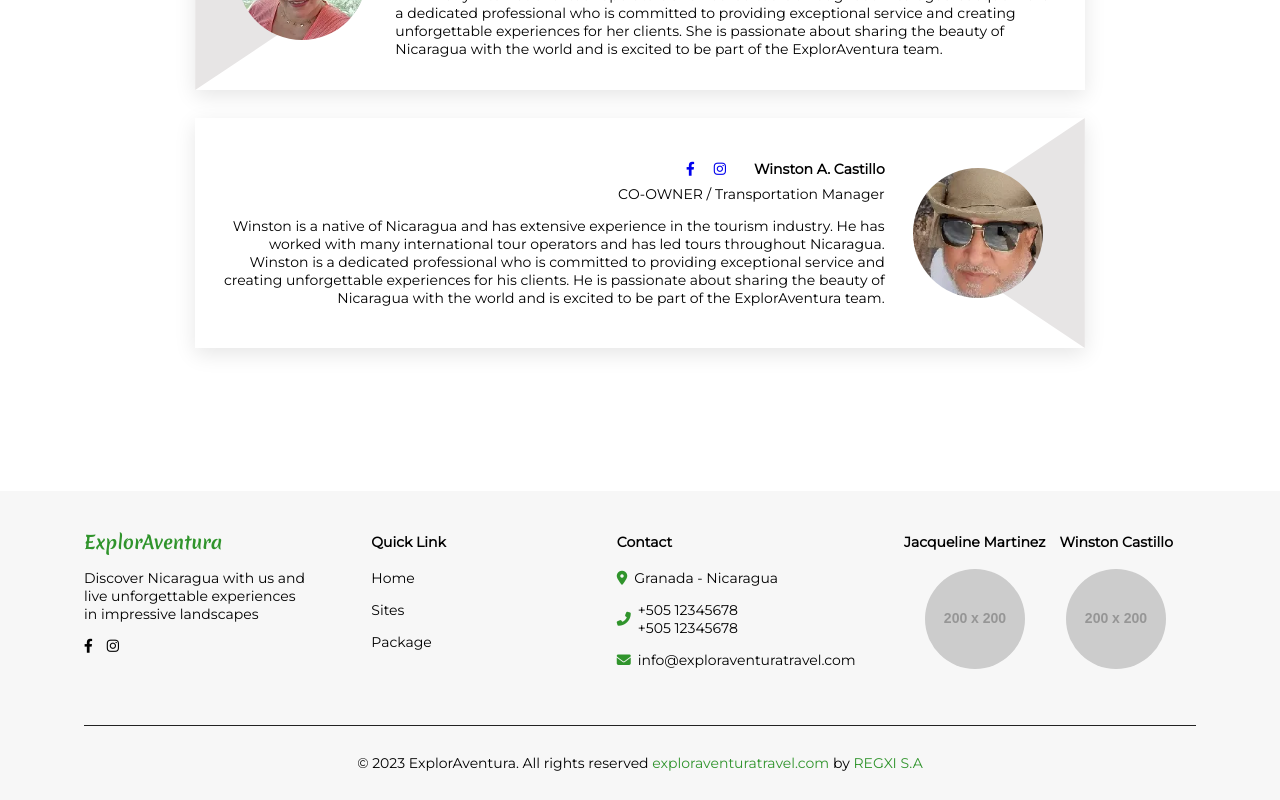
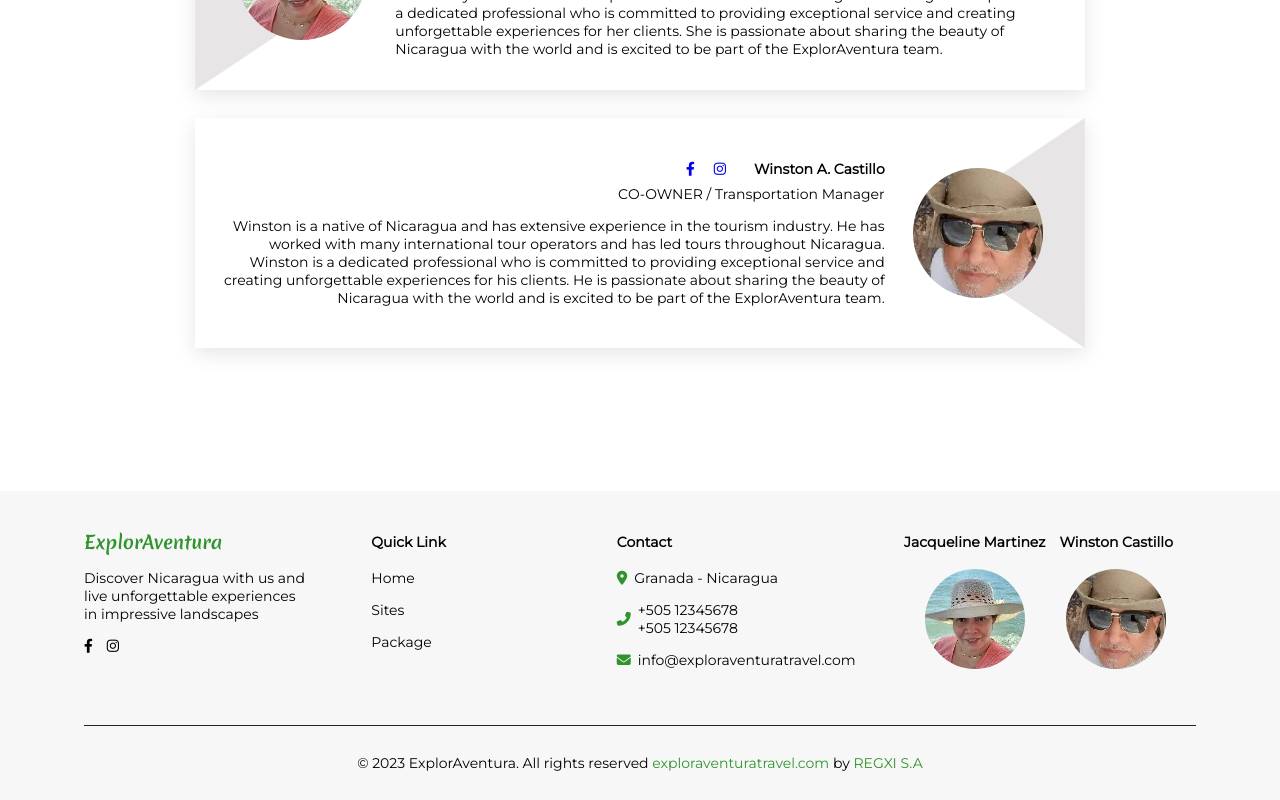
Before and after one commit to REGXI/ExplorAventura, a React (Vite) app: page /about in a window 1280 px wide. Shown: the part 2154-2954 px from the top of the page. Built offline with nearby package versions, Linux system fonts and the light colour scheme.

Commit message:
feat: import image for footer

```diff
--- a/src/components/Footer/index.jsx
+++ b/src/components/Footer/index.jsx
@@ -1,6 +1,8 @@
 import './index.scss'
 import { useTranslation } from 'react-i18next'
 import { Link } from 'react-router-dom'
+import Jacqueline from '../../assets/images/jacqueline.webp'
+import Winston from '../../assets/images/winston.webp'
 export default function Footer() {
   const { t } = useTranslation()
 
@@ -65,12 +67,12 @@ export default function Footer() {
           <div>
             <h3>Jacqueline Martinez</h3>
 
-            <img src="https://via.placeholder.com/200" alt="Jacqueline" />
+            <img src={Jacqueline} alt="Jacqueline" />
           </div>
           <div>
             <h3>Winston Castillo</h3>
 
-            <img src="https://via.placeholder.com/200" alt="Winston" />
+            <img src={Winston} alt="Winston" />
           </div>
         </section>
       </div>
--- a/src/pages/about/components/IndicatorTimeLine/index.jsx
+++ b/src/pages/about/components/IndicatorTimeLine/index.jsx
@@ -2,9 +2,9 @@ import './index.scss'
 export function IndicatorTimeLine() {
   return (
     <div className="indicator">
-      <i class="fas fa-caret-left"></i>
+      <i className="fas fa-caret-left"></i>
       <div className="caret-line"></div>
-      <i class="fas fa-caret-right"></i>
+      <i className="fas fa-caret-right"></i>
     </div>
   )
 }
--- a/src/pages/about/components/TimeLine/index.jsx
+++ b/src/pages/about/components/TimeLine/index.jsx
@@ -31,7 +31,7 @@ export function TimeLine({ t }) {
           <div className="line"> </div>
           {/*  */}
           <IndicatorTimeLine />
-          <IndicatorTimeLine />
+          <IndicatorTimeLine colorless={true} />
           <IndicatorTimeLine />
           <IndicatorTimeLine />
           {/*  */}
```
